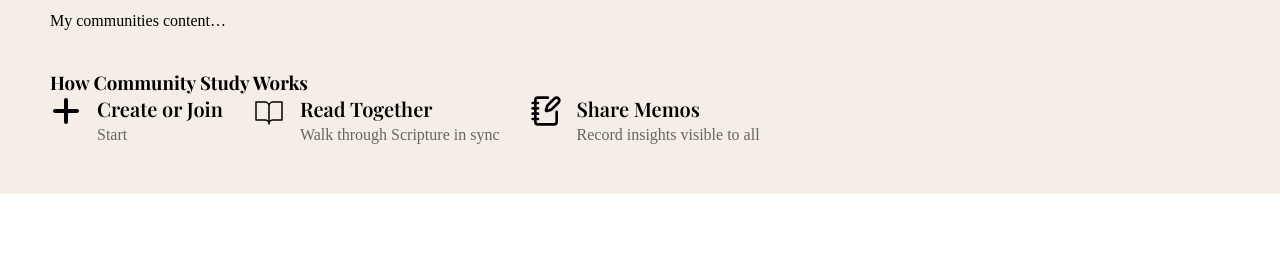
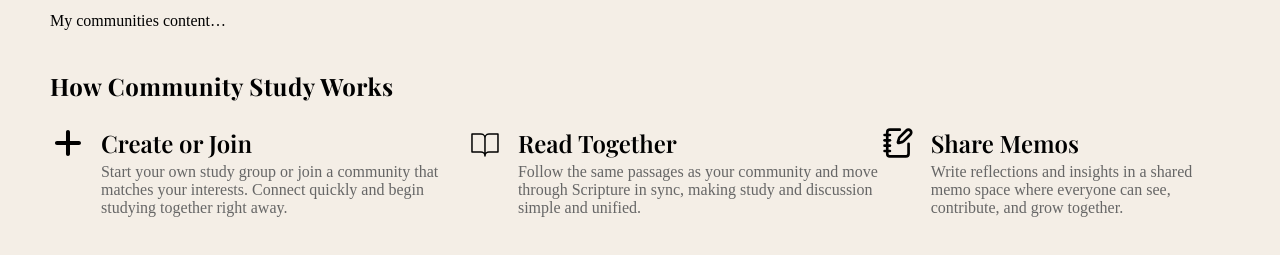
Before and after one commit to LeeJay0126/verse_by_verse, a React (Create React App) app: page /community in a window 1280 px wide. Shown: the part 655-910 px from the top of the page. Before the commit the page ends 849 px from the top, so only its background shows below. Built offline with nearby package versions, Linux system fonts and the light colour scheme; no server answers; a web font is replaced by a local one.

Commit message:
chore: add concise descriptive text to CommunityBody study cards

```diff
--- a/src/pages/Community/CommunityBody.css
+++ b/src/pages/Community/CommunityBody.css
@@ -37,12 +37,14 @@
     transform: translateX(0);
 }
 
+
 /*
-    Study Cards
+Study Cards
 */
 
 .studyHowSection {
     margin-top: 40px;
+    width: 100%;
 }
 
 .studyHowCardContainer {
@@ -50,7 +52,13 @@
     padding: 0;
     margin: 0;
     display: flex;
-    gap: 30px;
+    justify-content: space-between;
+}
+
+.studyHowHeader {
+   padding-bottom: 25px;
+   font-size: 24px;
+   letter-spacing: 0.5px;
 }
 
 .studyCard {
@@ -60,11 +68,12 @@
 }
 
 .studyCardIcon {
-    font-size: 32px;
+    width: 84px;
+    height: 32px;
 }
 
 .studyCardHeader {
-    font-size: 20px;
+    font-size: 24px;
     font-weight: 600;
     margin: 0;
 }
--- a/src/pages/Community/CommunityBody.js
+++ b/src/pages/Community/CommunityBody.js
@@ -59,7 +59,7 @@ const CommunityBody = () => {
                         <FaPlus className="studyCardIcon" />
                         <div>
                             <h3 className="studyCardHeader">Create or Join</h3>
-                            <p className="studyCardContent">Start</p>
+                            <p className="studyCardContent">Start your own study group or join a community that matches your interests. Connect quickly and begin studying together right away.</p>
                         </div>
                     </li>
 
@@ -67,7 +67,7 @@ const CommunityBody = () => {
                         <PiBookOpenLight className="studyCardIcon" />
                         <div>
                             <h3 className="studyCardHeader">Read Together</h3>
-                            <p className="studyCardContent">Walk through Scripture in sync</p>
+                            <p className="studyCardContent">Follow the same passages as your community and move through Scripture in sync, making study and discussion simple and unified.</p>
                         </div>
                     </li>
 
@@ -75,7 +75,7 @@ const CommunityBody = () => {
                         <LuNotebookPen className="studyCardIcon" />
                         <div>
                             <h3 className="studyCardHeader">Share Memos</h3>
-                            <p className="studyCardContent">Record insights visible to all</p>
+                            <p className="studyCardContent">Write reflections and insights in a shared memo space where everyone can see, contribute, and grow together.</p>
                         </div>
                     </li>
 
```
